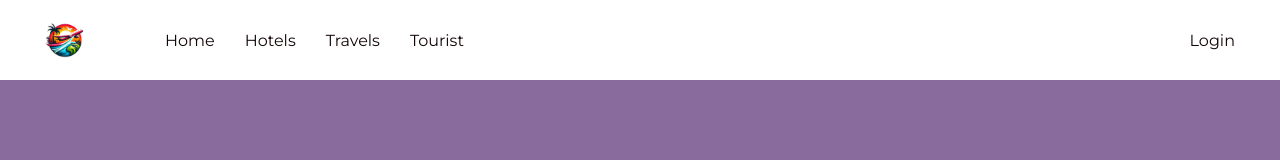
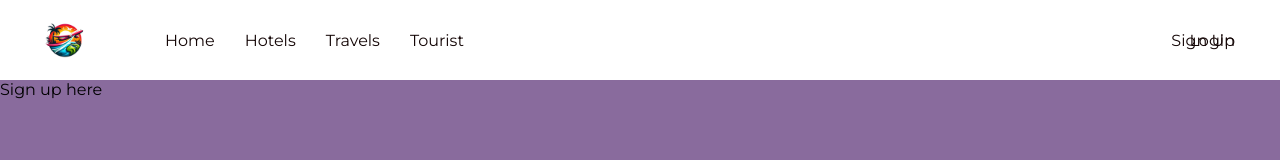
Before and after one commit to amol2115/WanderLustWays, a React (Vite) app in the folder frontend/: page /signup in a window 1280 px wide. Shown: the top 160 px of the page. Built offline with nearby package versions, Linux system fonts and the light colour scheme.

Commit message:
AddedSignUp

```diff
--- a/frontend/src/App.jsx
+++ b/frontend/src/App.jsx
@@ -8,6 +8,7 @@ import Hotels from "./pages/Hotels";
 import Tourist from "./pages/Tourist";
 import Travels from "./pages/Travels";
 import Login from "./pages/Login";
+import Signup from "./pages/Signup";
 
 function App() {
     return (
@@ -19,6 +20,8 @@ function App() {
                 <Route path="/travels" element={<Travels />} />
                 <Route path="/touristdestinations" element={<Tourist />} />
                 <Route path="/login" element={<Login />} />
+                <Route path="/signup" element={<Signup />} />
+
             </Routes>
         </Router>
     );
--- a/frontend/src/components/Navbar.jsx
+++ b/frontend/src/components/Navbar.jsx
@@ -35,6 +35,11 @@ const Navbar = () => {
                             Login
                         </Link>
                     </li>
+                    <li>
+                        <Link to="/signup" className="login">
+                            Sign Up
+                        </Link>
+                    </li>
                 </ul>
             </nav>
         </header>
--- /dev/null
+++ b/frontend/src/pages/Signup.jsx
@@ -0,0 +1,11 @@
+import React from 'react'
+
+const Signup = () => {
+  return (
+    <div>
+        Sign up here
+    </div>
+  )
+}
+
+export default Signup
```
